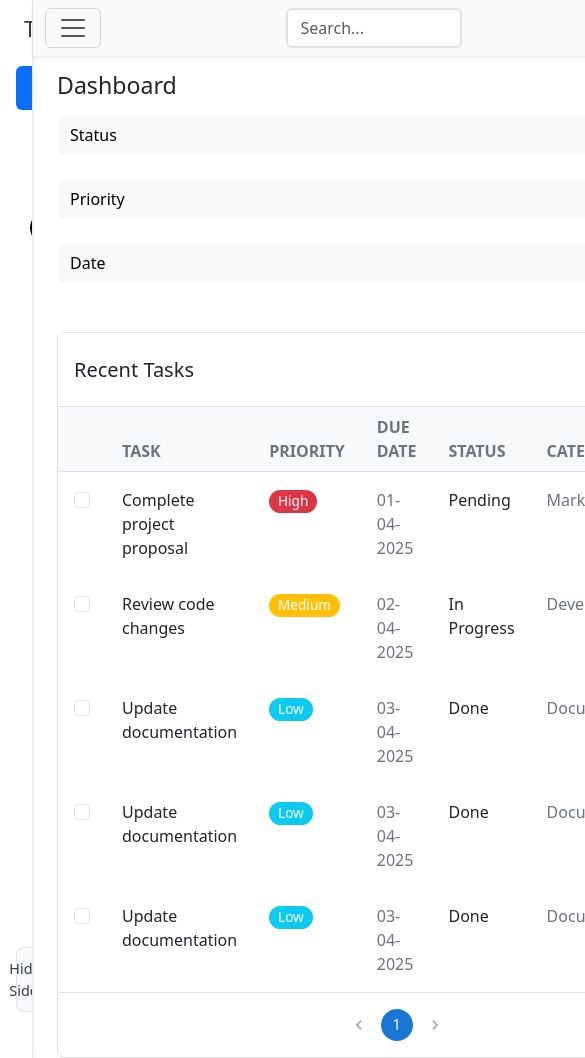
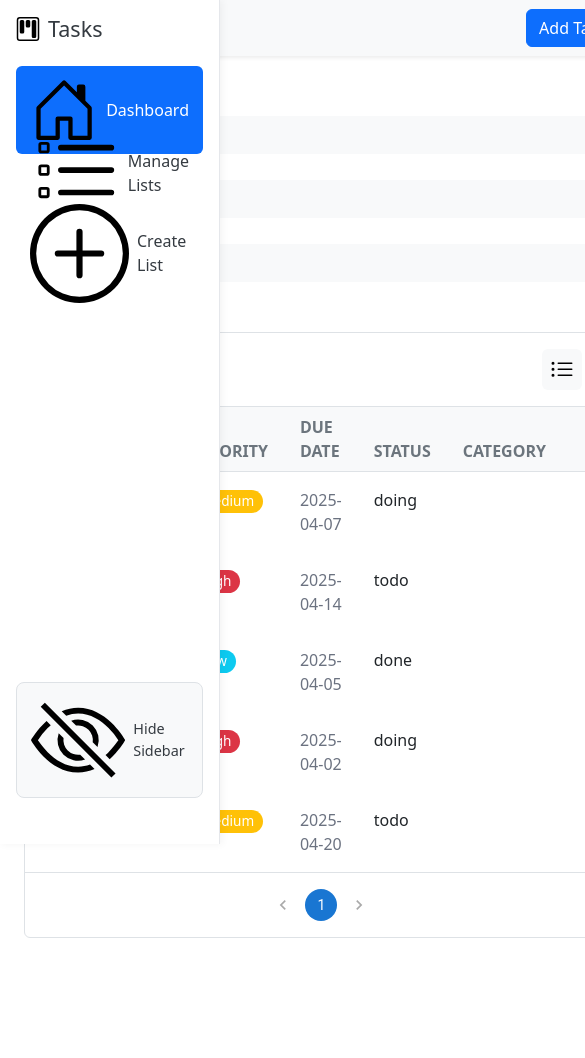
Before and after one commit to zeyadwaled25/Task-Management-System, a React (Vite) app: page / in a window 390 px wide. Shown: the top 1058 px of the page, 585 px wide, since content can reach past the window. After the commit the page ends 954 px from the top, so only its background shows below. Built offline with nearby package versions, Linux system fonts and the light colour scheme; data requests are answered from the project's data file.

Commit message:
add data in table from json server and change few style

```diff
--- a/src/BackEnd/db.json
+++ b/src/BackEnd/db.json
@@ -6,19 +6,14 @@
       "status": "To Do",
       "tasks": [
         {
-          "id": 1,
-          "name": "Design logo",
-          "priority": "High",
-          "date": "2025-04-06",
-          "keywords": ["design", "logo"],
-          "status": "todo"
-        },
-        {
           "id": 2,
           "name": "Create banner",
           "priority": "Medium",
           "date": "2025-04-07",
-          "keywords": ["design", "banner"],
+          "keywords": [
+            "design",
+            "banner"
+          ],
           "status": "doing"
         },
         {
@@ -42,7 +37,10 @@
           "name": "Fix bugs",
           "priority": "Low",
           "date": "2025-04-05",
-          "keywords": ["code", "bugs"],
+          "keywords": [
+            "code",
+            "bugs"
+          ],
           "status": "done"
         },
         {
@@ -52,8 +50,23 @@
           "status": "doing",
           "priority": "High",
           "date": "2025-04-02",
-          "keywords": ["React", "Router", "Studyin"],
+          "keywords": [
+            "React",
+            "Router",
+            "Studyin"
+          ],
           "listId": "2"
+        },
+        {
+          "id": 1745106653455,
+          "name": "Test Task",
+          "description": "Test Task",
+          "status": "todo",
+          "priority": "Medium",
+          "date": "2025-04-20",
+          "keywords": [
+            "Test Task"
+          ]
         }
       ]
     }
--- a/src/components/Navbar/navBar.jsx
+++ b/src/components/Navbar/navBar.jsx
@@ -11,18 +11,7 @@ const Navbar = ({ setSearchQuery }) => {
 
   return (
     <nav className="navbar navbar-expand-lg navbar-light bg-light text-dark shadow-sm">
-      <div className="container-fluid">
-        <button
-          className="navbar-toggler"
-          type="button"
-          data-bs-toggle="collapse"
-          data-bs-target="#navbarNav"
-          aria-controls="navbarNav"
-          aria-expanded="false"
-          aria-label="Toggle navigation"
-        >
-          <span className="navbar-toggler-icon"></span>
-        </button>
+      <div className="container-fluid px-4">
         <input
           className="form-control rounded w-25 bg-white text-dark border-2"
           type="text"
--- a/src/components/Sidebar/Sidebar.module.css
+++ b/src/components/Sidebar/Sidebar.module.css
@@ -1,5 +1,6 @@
 .sidebar {
   width: 220px;
+  min-width: 200px;
   background-color: #ffffff;
   color: #343a40;
   border-right: 1px solid #e5e7eb;
@@ -11,6 +12,13 @@
   flex-direction: column;
   position: relative;
   overflow-y: auto;
+}
+@media (max-width: 768px) {
+  .sidebar {
+    position: fixed;
+    z-index: 99;
+    max-height: 100vh;
+  }
 }
 
 .brand {
--- a/src/components/Table/Table.jsx
+++ b/src/components/Table/Table.jsx
@@ -6,53 +6,7 @@ import { Pagination } from "@mui/material";
 
 function Table() {
   const tableSize = 5
-  const [tasks, setTasks] = useState([
-    {
-      id: 1,
-      name: "Complete project proposal",
-      priority: "High",
-      status: "Pending",
-      date: "01-04-2025",
-      gategory: "Marketing",
-      selected: false,
-    },
-    {
-      id: 2,
-      name: "Review code changes",
-      priority: "Medium",
-      status: "In Progress",
-      date: "02-04-2025",
-      gategory: "Development",
-      selected: false,
-    },
-    {
-      id: 3,
-      name: "Update documentation",
-      priority: "Low",
-      status: "Done",
-      date: "03-04-2025",
-      gategory: "Documentation",
-      selected: false,
-    },
-    {
-      id: 4,
-      name: "Update documentation",
-      priority: "Low",
-      status: "Done",
-      date: "03-04-2025",
-      gategory: "Documentation",
-      selected: false,
-    },
-    {
-      id: 5,
-      name: "Update documentation",
-      priority: "Low",
-      status: "Done",
-      date: "03-04-2025",
-      gategory: "Documentation",
-      selected: false,
-    }
-  ]);
+  const [tasks, setTasks] = useState([]);
   const [pagination, setPagination] = useState({
     count: Math.ceil(tasks.length / tableSize),
     from: 0,
@@ -99,9 +53,32 @@ function Table() {
         return 0;
       }
     });
+    // Update pagination when tasks change
+    useEffect(() => {
+      setPagination(prev => ({
+        ...prev,
+        count: Math.ceil(filteredTasks.length / tableSize)
+      }));
+    }, [filteredTasks.length]);
+
+    useEffect(() => {
+      const url = "http://localhost:3000/lists";
+      (async () => {
+        try {
+          const response = await fetch(url);
+          const json = await response.json();
+
+          const allTasks = json.flatMap(list => list.tasks);
+          setTasks(allTasks);
+
+        } catch (error) {
+          console.error(error.message);
+        }
+      })();
+    }, [tasks]);
 
   return (
-    <div className="table-container py-3 px-4 pb-0">
+    <div className="table-container py-3 px-4">
       <Filter
         filterOptions={filterOptions}
         setFilterOptions={setFilterOptions}
```
